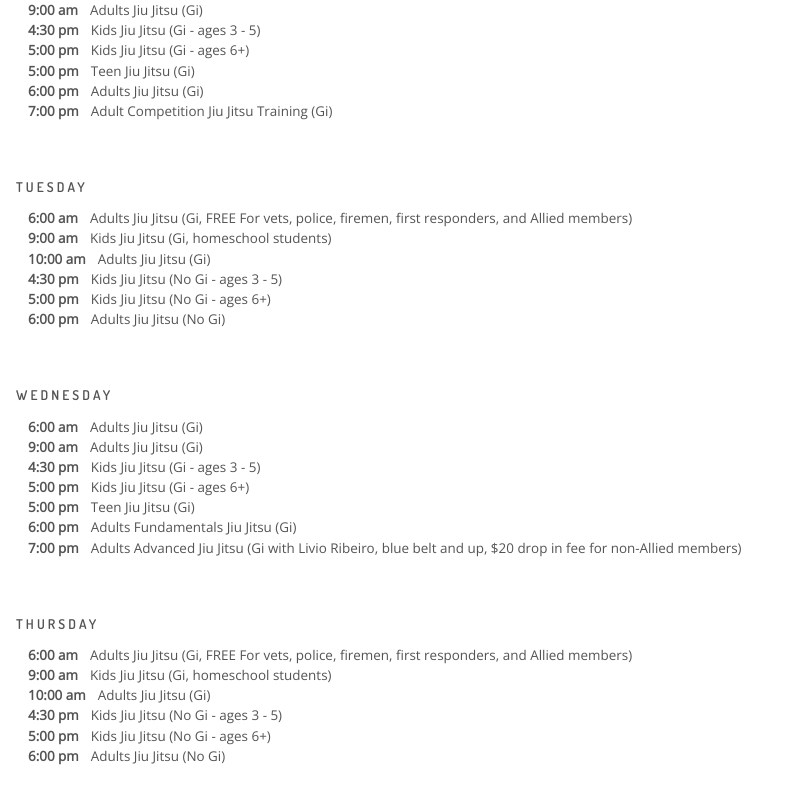
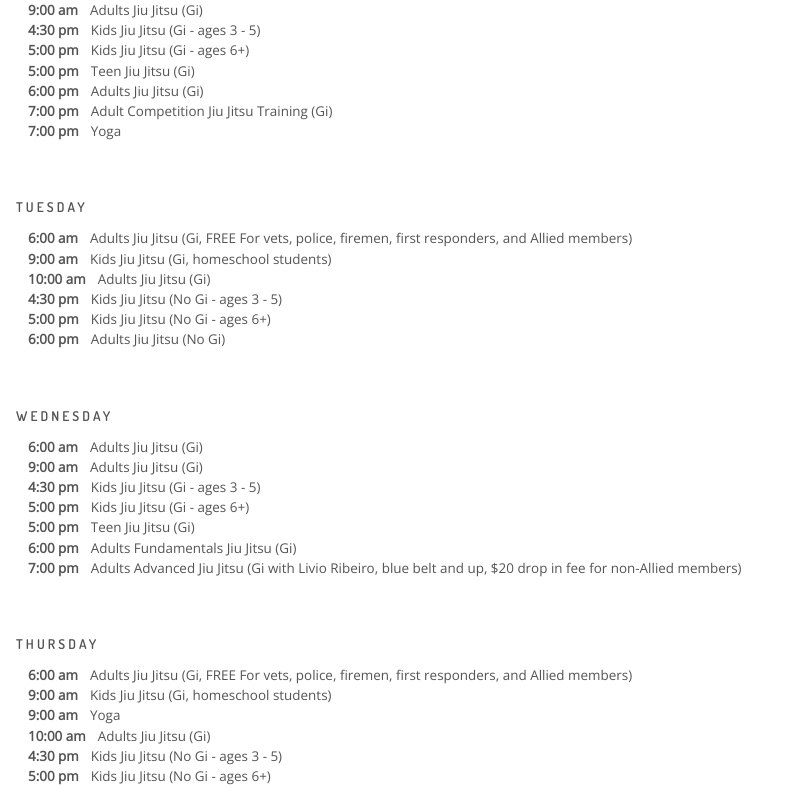
Before and after one commit to shannonhorn/AlliedJiuJitsu, a Next.js app: page /schedule in a window 1280 px wide. Shown: the part 2307-3095 px from the top of the page, without its empty margins (0-788 px from the left). Built offline with nearby package versions, Linux system fonts and the light colour scheme.

Commit message:
updated schedule

```diff
--- a/pages/schedule.js
+++ b/pages/schedule.js
@@ -300,6 +300,10 @@ const Schedule = () => {
                     Adult Competition Jiu Jitsu Training (Gi)
                   </span>
                 </li>
+                <li>
+                  <span className={styles.schedule_heading}>7:00 pm</span>
+                  <span className={styles.schedule_name}>Yoga</span>
+                </li>
               </ul>
             </section>
             <section>
@@ -415,6 +419,10 @@ const Schedule = () => {
                   </span>
                 </li>
                 <li>
+                  <span className={styles.schedule_heading}>9:00 am</span>
+                  <span className={styles.schedule_name}>Yoga</span>
+                </li>
+                <li>
                   <span className={styles.schedule_heading}>10:00 am</span>
                   <span className={styles.schedule_name}>
                     Adults Jiu Jitsu (Gi)
```
